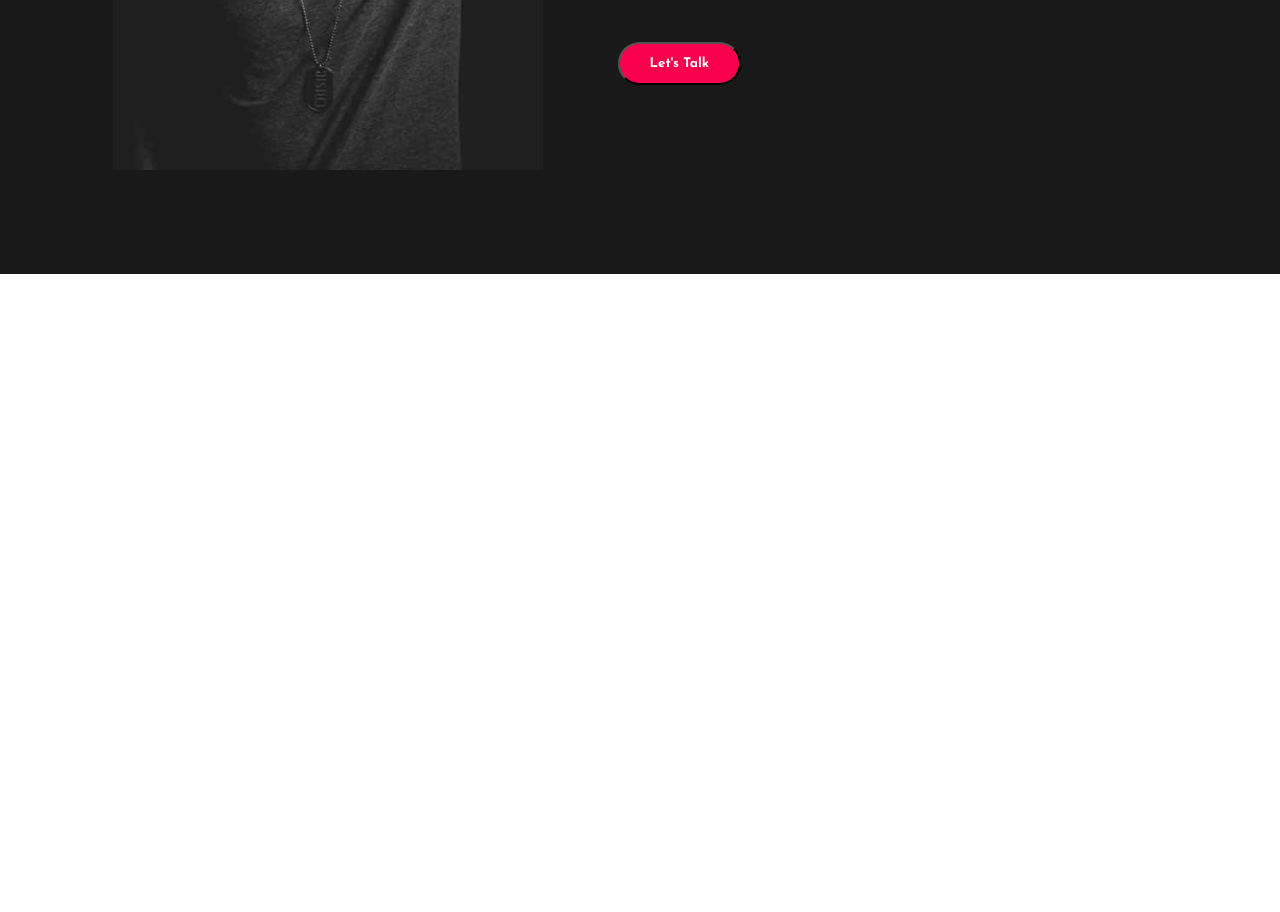
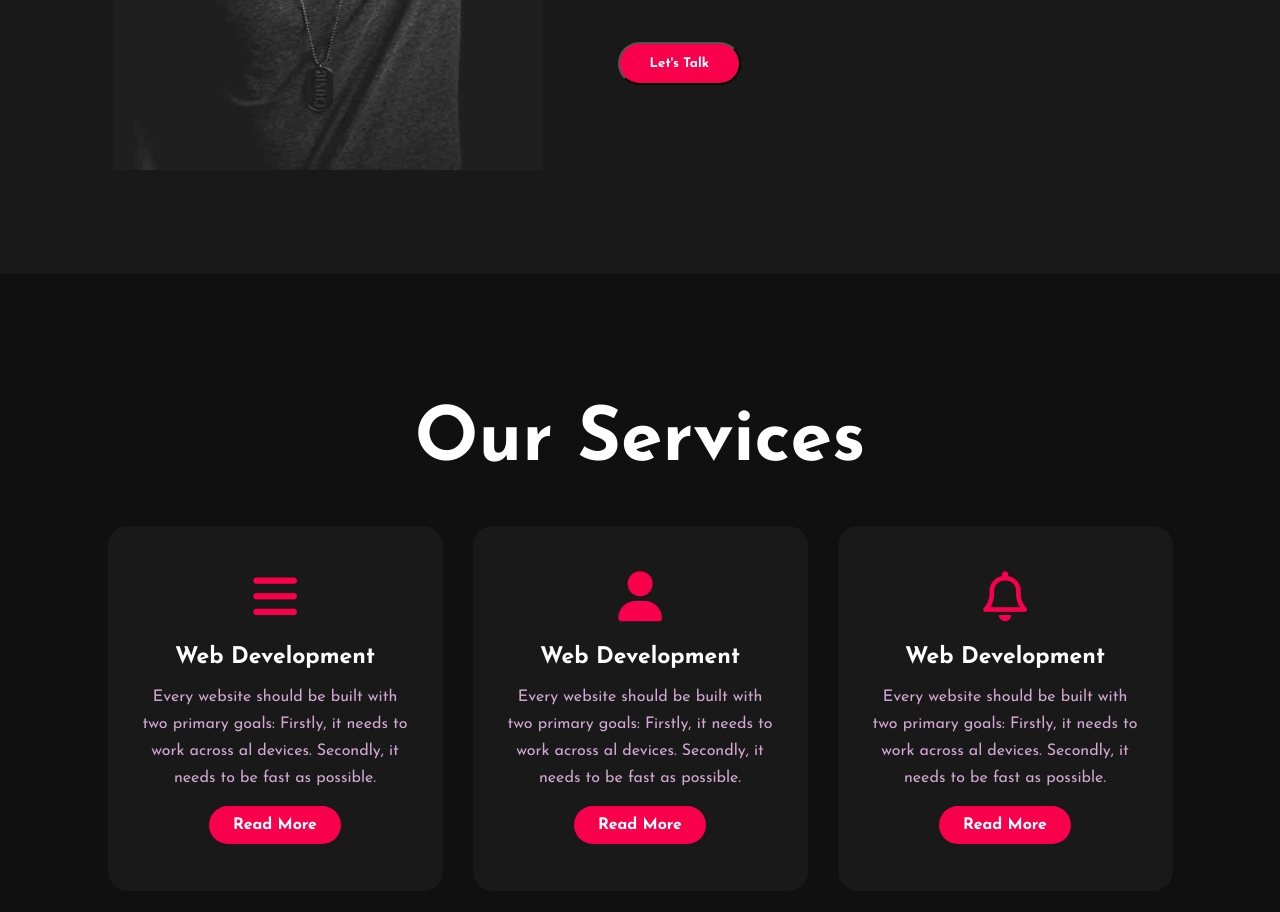
Before and after one commit to MertArdaDogan/portfolio, a plain HTML site: page index.html in a window 1280 px wide. Shown: the part 1302-2214 px from the top of the page. Before the commit the page ends 1576 px from the top, so only its background shows below. Drawn offline with Linux system fonts and the light colour scheme; files whose address does not match are found by name.

Commit message:
finish services

```diff
--- a/index.html
+++ b/index.html
@@ -8,6 +8,7 @@
     <link rel="preconnect" href="https://fonts.googleapis.com">
     <link rel="preconnect" href="https://fonts.gstatic.com" crossorigin>
     <link href="https://fonts.googleapis.com/css2?family=Josefin+Sans:ital,wght@0,100;0,200;0,300;0,400;0,500;0,600;0,700;1,100;1,200;1,300;1,400;1,500;1,600;1,700&display=swap" rel="stylesheet">
+    <link rel="stylesheet" href="https://cdnjs.cloudflare.com/ajax/libs/font-awesome/6.4.2/css/all.min.css">
 </head>
 <body>
     <section id="hero-section">
@@ -45,6 +46,29 @@
             </div>
         </div>
     </section>
+    <section id="services">
+        <h1 class="services-header">Our Services</h1>
+        <div class="services-cards">
+            <div class="services-card">
+                <i class="fa-solid fa-bars"></i>
+                <h4>Web Development</h4>
+                <p>Every website should be built with two primary goals: Firstly, it needs to work across al devices. Secondly, it needs to be fast as possible.</p>
+                <a href="#" class="button">Read More</a>
+            </div>
+            <div class="services-card">
+                <i class="fa-solid fa-user"></i>
+                <h4>Web Development</h4>
+                <p>Every website should be built with two primary goals: Firstly, it needs to work across al devices. Secondly, it needs to be fast as possible.</p>
+                <a href="#" class="button">Read More</a>
+            </div>
+            <div class="services-card">
+                <i class="fa-regular fa-bell"></i>
+                <h4>Web Development</h4>
+                <p>Every website should be built with two primary goals: Firstly, it needs to work across al devices. Secondly, it needs to be fast as possible.</p>
+                <a href="#" class="button">Read More</a>
+            </div>
+        </div>
+    </section>
     <script src="./js/main.js"></script>
 </body>
 </html>
--- a/style/main.css
+++ b/style/main.css
@@ -117,13 +117,13 @@ nav .button:hover{
     justify-content: space-around;
 }
 .about-text h1{
-    color: white;
+    color: #fff;
     font-size: 75px;
     text-transform: capitalize;
     margin-bottom: 20px;
 }
 .about-text h4{
-    color: white;
+    color: #fff;
     letter-spacing: 2px;
     font-size: 22px;
     margin-bottom: 25px;
@@ -148,3 +148,63 @@ nav .button:hover{
     background-color: transparent;
     border: 2px solid #f9004d;
 }
+#services{
+    background-color: #101010;
+    width: 100%;
+    padding: 100px 0;
+}
+.services-header{
+    color: #fff;
+    font-size: 75px;
+    width: 1130px;
+    margin: 30px auto;
+    text-align: center;
+}
+.services-cards{
+    display: flex;
+    align-items: center;
+    justify-content: center;
+    min-height: 400px;
+}
+.services-card{
+    height: 365px;
+    width: 335px;
+    padding: 20px 35px;
+    background-color: #191919;
+    border-radius: 20px;
+    margin: 15px;
+    text-align: center;
+}
+.services-card i{
+    font-size: 50px;
+    display: block;
+    text-align: center;
+    margin: 25px 0px;
+    color: #f9004d;
+}
+.services-card h4{
+    color: #fff;
+    font-size: 23px;
+    margin-bottom: 15px;
+}
+.services-card p{
+    color: #fcfc;
+    font-size: 16px;
+    line-height: 27px;
+    margin-bottom: 25px;
+}
+.services-card .button{
+    background-color: #f9004d;
+    color: #fff;
+    font-weight: bold;
+    padding: 9px 22px;
+    font-weight: bold;
+    border-radius: 30px;
+    transition: .4s;
+    cursor: pointer;
+    border: 2px solid transparent;
+}
+.services-card .button:hover{
+    background-color: transparent;
+    border: 2px solid #f9004d;
+}
```
